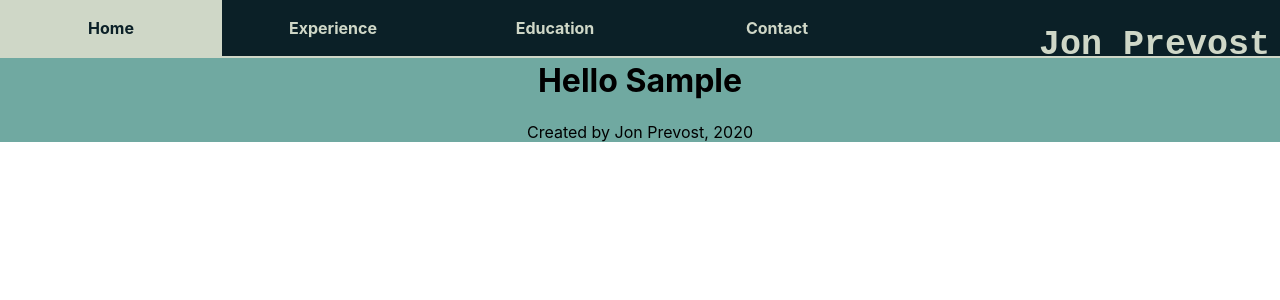
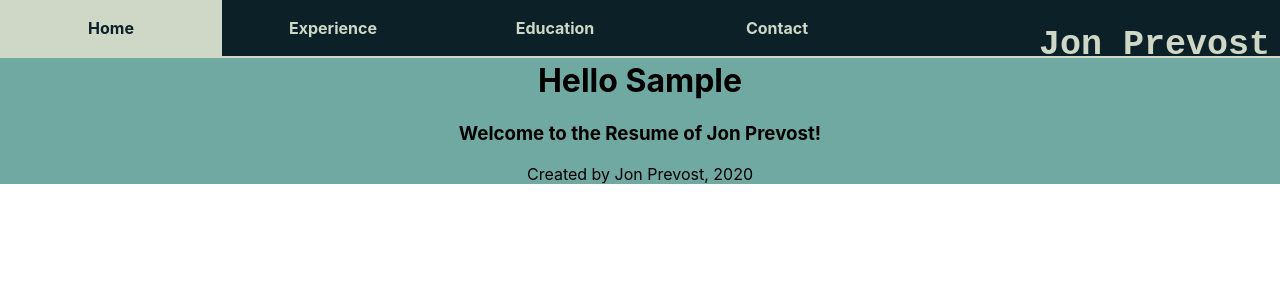
Before and after one commit to jprevost89/resume, a React (Create React App) app: page / in a window 1280 px wide. Both pictures are taken after typing "Sample" into the empty fields and a click on the button "Submit". Shown: the top 300 px of the page. Built offline with nearby package versions, Linux system fonts and the light colour scheme.

Commit message:
added h3 to about js

```diff
--- a/src/Components/About/About.js
+++ b/src/Components/About/About.js
@@ -33,6 +33,7 @@ class About extends Component {
                 <div>
                     <br/><br/>
                     <h1>Hello {this.state.name}</h1>
+                    <h3>Welcome to the Resume of Jon Prevost!</h3>
                 </div>
             )
         }
```
